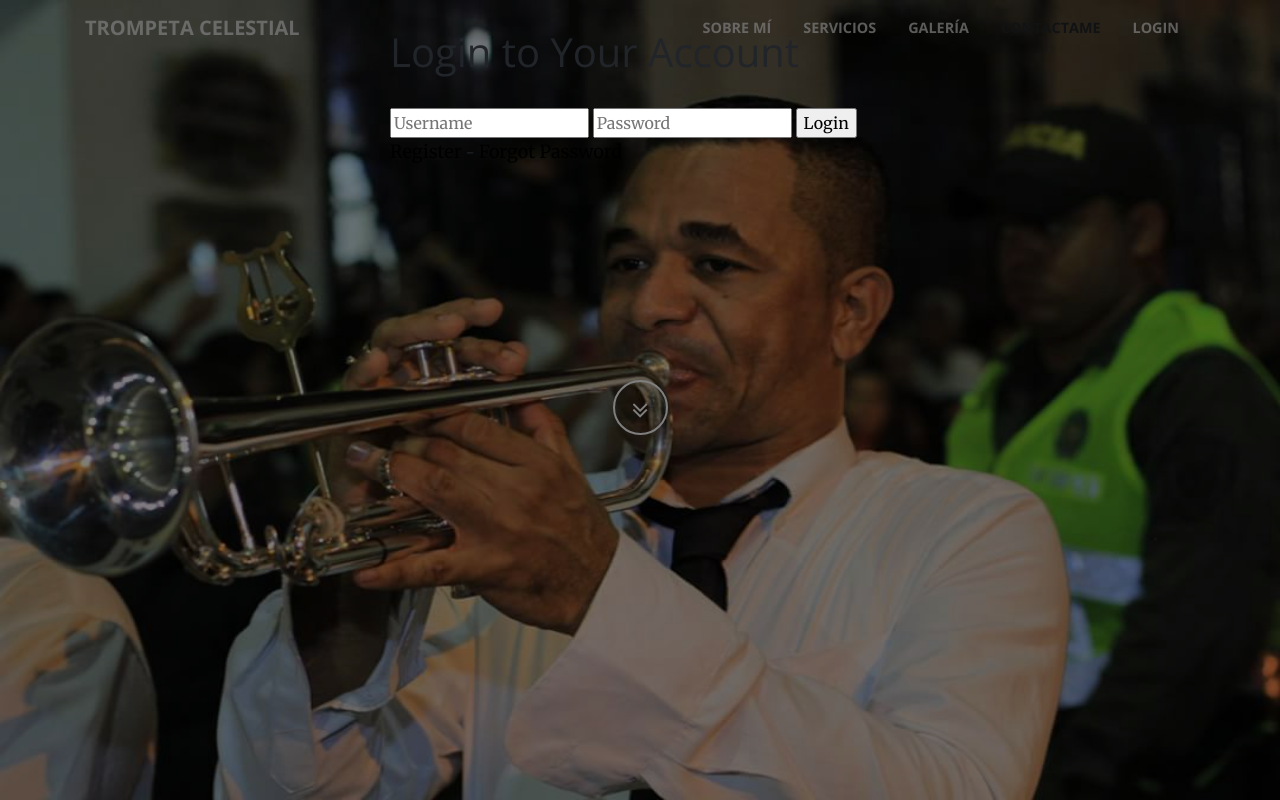
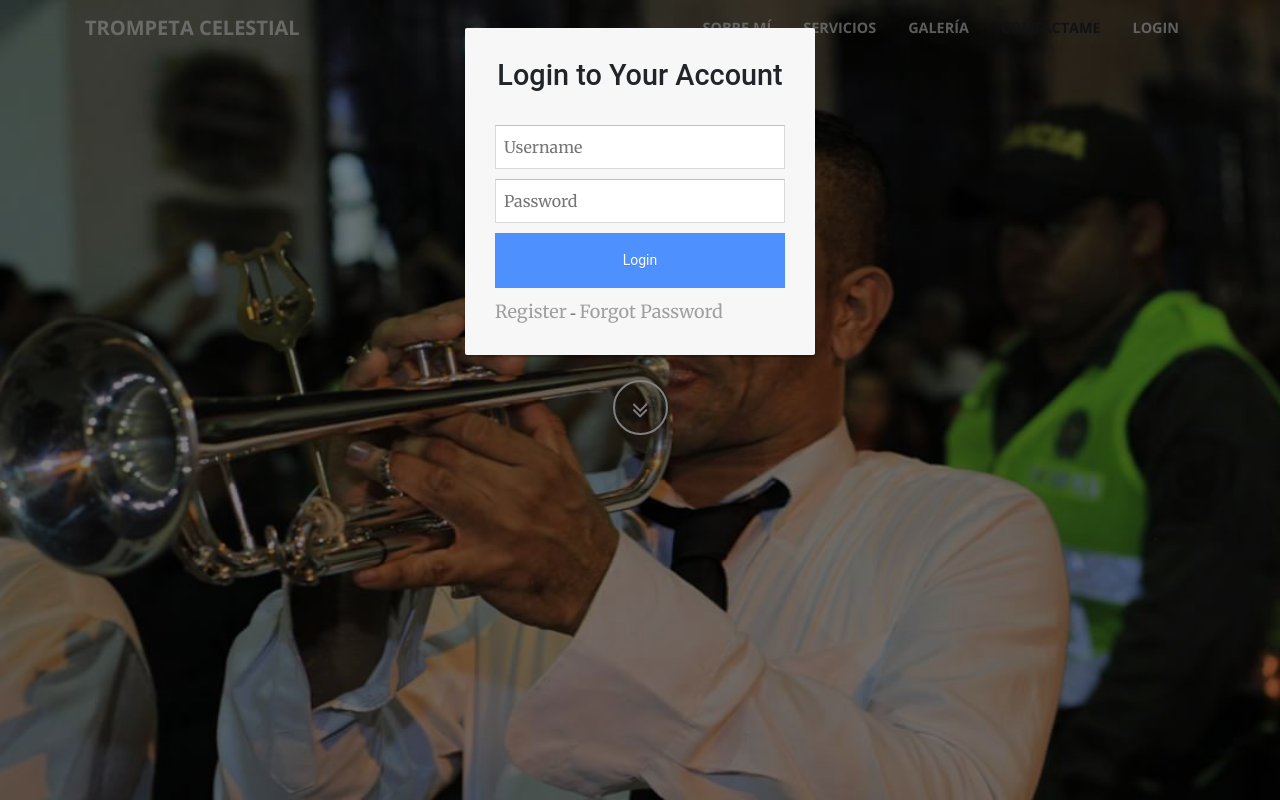
Before and after one commit to trompetacelestial/trompetacelestial, a website: page index.html in a window 1280 px wide. Both pictures are taken after a click on the link "LOGIN". Shown: the top 800 px of the page. Drawn offline with nearby package versions, Linux system fonts and the light colour scheme.

Commit message:
Add files via upload

```diff
--- a/css/creative.css
+++ b/css/creative.css
@@ -326,3 +326,100 @@ header.masthead p {
 .btn-primary:active, .btn-primary:focus {
   box-shadow: 0 0 0 0.2rem rgba(240, 95, 64, 0.5) !important;
 }
+
+/*Lgin Modal*/
+
+
+/****** LOGIN MODAL ******/
+.loginmodal-container {
+  padding: 30px;
+  max-width: 350px;
+  width: 100% !important;
+  background-color: #F7F7F7;
+  margin: 0 auto;
+  border-radius: 2px;
+  box-shadow: 0px 2px 2px rgba(0, 0, 0, 0.3);
+  overflow: hidden;
+}
+
+.loginmodal-container h1 {
+  text-align: center;
+  font-size: 1.8em;
+  font-family: roboto;
+}
+
+.loginmodal-container input[type=submit] {
+  width: 100%;
+  display: block;
+  margin-bottom: 10px;
+  position: relative;
+}
+
+.loginmodal-container input[type=text], input[type=password] {
+  height: 44px;
+  font-size: 16px;
+  width: 100%;
+  margin-bottom: 10px;
+  -webkit-appearance: none;
+  background: #fff;
+  border: 1px solid #d9d9d9;
+  border-top: 1px solid #c0c0c0;
+  /* border-radius: 2px; */
+  padding: 0 8px;
+  box-sizing: border-box;
+  -moz-box-sizing: border-box;
+}
+
+.loginmodal-container input[type=text]:hover, input[type=password]:hover {
+  border: 1px solid #b9b9b9;
+  border-top: 1px solid #a0a0a0;
+  -moz-box-shadow: inset 0 1px 2px rgba(0,0,0,0.1);
+  -webkit-box-shadow: inset 0 1px 2px rgba(0,0,0,0.1);
+  box-shadow: inset 0 1px 2px rgba(0,0,0,0.1);
+}
+
+.loginmodal {
+  text-align: center;
+  font-size: 14px;
+  font-family: 'Arial', sans-serif;
+  font-weight: 700;
+  height: 36px;
+  padding: 0 8px;
+/* border-radius: 3px; */
+/* -webkit-user-select: none;
+  user-select: none; */
+}
+
+.loginmodal-submit {
+  /* border: 1px solid #3079ed; */
+  border: 0px;
+  color: #fff;
+  text-shadow: 0 1px rgba(0,0,0,0.1);
+  background-color: #4d90fe;
+  padding: 17px 0px;
+  font-family: roboto;
+  font-size: 14px;
+  /* background-image: -webkit-gradient(linear, 0 0, 0 100%,   from(#4d90fe), to(#4787ed)); */
+}
+
+.loginmodal-submit:hover {
+  /* border: 1px solid #2f5bb7; */
+  border: 0px;
+  text-shadow: 0 1px rgba(0,0,0,0.3);
+  background-color: #357ae8;
+  /* background-image: -webkit-gradient(linear, 0 0, 0 100%,   from(#4d90fe), to(#357ae8)); */
+}
+
+.loginmodal-container a {
+  text-decoration: none;
+  color: #666;
+  font-weight: 400;
+  text-align: center;
+  display: inline-block;
+  opacity: 0.6;
+  transition: opacity ease 0.5s;
+}
+
+.login-help{
+  font-size: 12px;
+}
```
